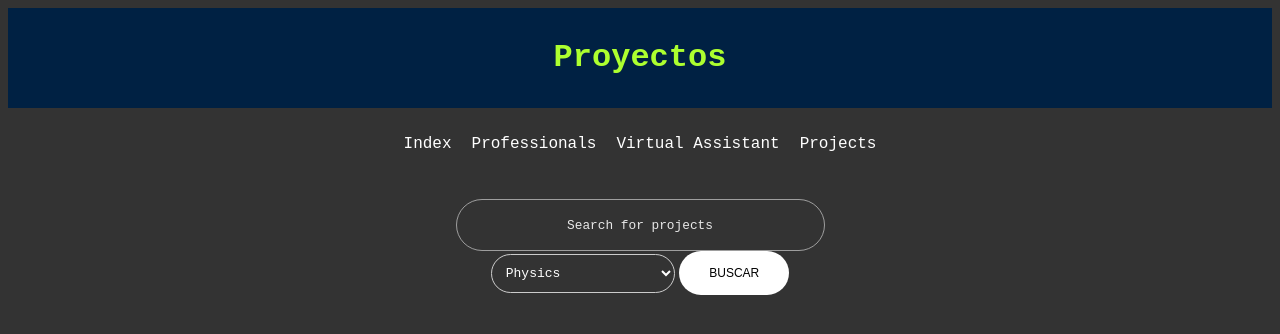
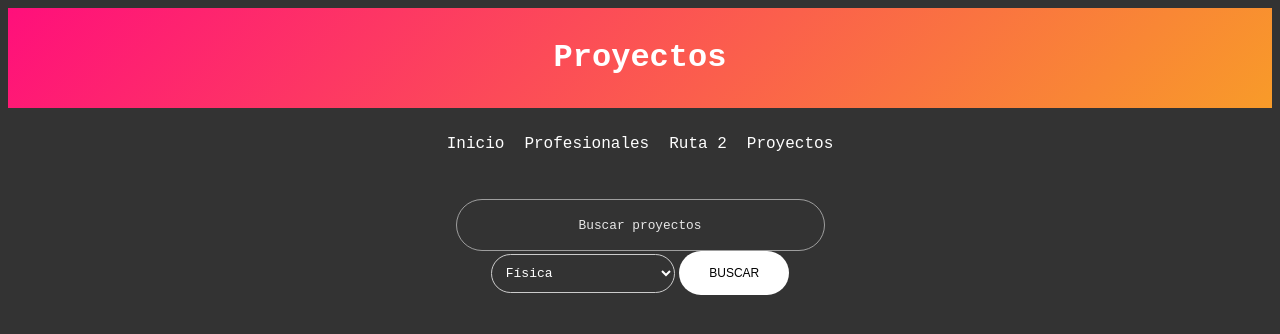
Before and after one commit to KapeParaguay/MS, a Flask app: page /proyectos in a window 1280 px wide. Shown: the top 334 px of the page. Run offline with Flask 3, Linux system fonts and the light colour scheme.

Commit message:
Add files via upload

```diff
--- a/static/styles.css
+++ b/static/styles.css
@@ -1,9 +1,11 @@
 /* Estilos para el encabezado */
 header {
-    background-color: #007BFF;
+    background: linear-gradient(-45deg, #f89b29 0%, #ff0f7b 100% );
     text-align: center;
     padding: 10px;
+    color: white;
 }
+
 body{
     background-color: #333;
 }
@@ -330,3 +332,117 @@ h4, h5{
 
     /* Otros estilos para pantallas muy pequeñas */
 }
+
+/* <reset-style> ============================ */
+a {
+    text-decoration: none;
+  }
+  /* <main-style> ============================ */
+  .menu__link {
+    color: #fff;
+    line-height: 2;
+    position: relative;
+    padding-right: 4px;
+  }
+
+  .menu__link:hover {
+    text-decoration: underline;
+  }
+
+  .menu__link::before {
+    content: '';
+    width: 6px;
+    height: 6px;
+    border-top: solid 2px #fff;
+    border-right: solid 2px #fff;
+    border-radius: 2px;
+    position: absolute;
+    top: 50%;
+    left: 100%;
+    transform: translateY(-50%) rotate(45deg);
+  }
+  .arti{
+      display: grid;
+      grid-template-columns: repeat(auto-fit, minmax(150px, 1fr));
+      gap: 16px;
+  }
+  .card {
+    position: relative;
+    display: flex;
+    align-items: center;
+    justify-content: center;
+    width: 320px;
+    box-shadow: 0 10px 20px rgba(0, 0, 0, 0.2);
+    padding: 32px;
+    overflow: hidden;
+    border-radius: 10px;
+    transition: all 0.5s cubic-bezier(0.23, 1, 0.320, 1);
+  }
+
+  .content {
+    display: flex;
+    flex-direction: column;
+    align-items: flex-start;
+    gap: 20px;
+    color: #e8e8e8;
+    transition: all 0.5s cubic-bezier(0.23, 1, 0.320, 1);
+  }
+
+  .content .heading {
+    font-weight: 700;
+    font-size: 32px;
+  }
+
+  .content .para {
+    line-height: 1.5;
+  }
+
+  .content .btn {
+    color: #e8e8e8;
+    text-decoration: none;
+    padding: 10px;
+    font-weight: 600;
+    border: none;
+    cursor: pointer;
+    background: linear-gradient(-45deg, #f89b29 0%, #ff0f7b 100% );
+    border-radius: 5px;
+    box-shadow: 0 5px 10px rgba(0, 0, 0, 0.2);
+  }
+
+  .card::before {
+    content: "";
+    position: absolute;
+    left: 0;
+    bottom: 0;
+    width: 100%;
+    height: 5px;
+    background: linear-gradient(-45deg, #f89b29 0%, #ff0f7b 100% );
+    z-index: -1;
+    transition: all 0.5s cubic-bezier(0.23, 1, 0.320, 1);
+  }
+
+  .card:hover::before {
+    height: 100%;
+  }
+
+  .card:hover {
+    box-shadow: none;
+  }
+
+  .card:hover .btn {
+    color: #212121;
+    background: #e8e8e8;
+  }
+
+  .content .btn:hover {
+    outline: 2px solid #e8e8e8;
+    background: transparent;
+    color: #e8e8e8;
+  }
+
+  .content .btn:active {
+    box-shadow: none;
+  }
+.h1n{
+    color: white;
+}
--- a/templates/index.html
+++ b/templates/index.html
@@ -8,13 +8,13 @@
 </head>
 <body>
     <header>
-        <h1>Welcome to MarketScience</h1>
+        <h1 class="h1n">Welcome to MarketScience</h1>
     </header>
     <nav>
         <ul>
             <li><a href="/">Home</a></li>
             <li><a href="/profesionales">Professionals</a></li>
-            <li><a href="/">AI Assistant</a></li>
+            <li><a href="/IA">AI assistant</a></li>
             <li><a href="/proyectos">Projects</a></li>
         </ul>
     </nav>
--- a/templates/proyectos.html
+++ b/templates/proyectos.html
@@ -8,58 +8,67 @@
 </head>
 <body>
     <header>
-        <h1>Proyectos</h1>
+        <h1 class="h1n">Proyectos</h1>
     </header>
     <nav>
         <ul>
-            <li><a href="/">Index</a></li>
-            <li><a href="/profesionales">Professionals</a></li>
-            <li><a href="/ruta2">Virtual Assistant</a></li>
-            <li><a href="/proyectos">Projects</a></li>
+            <li><a href="/">Inicio</a></li>
+            <li><a href="/profesionales">Profesionales</a></li>
+            <li><a href="/ruta2">Ruta 2</a></li>
+            <li><a href="/proyectos">Proyectos</a></li>
         </ul>
     </nav>
     <main class="main-container">
         <form method="POST">
             <div class="input-group">
                 <input required="" type="text" name="text" autocomplete="off" class="input">
-                <label class="user-label">Search for projects</label>
+                <label class="user-label">Buscar proyectos</label>
             </div>
             <select id="filtro" name="filtro">
-               <option value="Física">Physics</option>
-<option value="Química">Chemistry</option>
-<option value="Biología">Biology</option>
-<option value="Astronomía">Astronomy</option>
-<option value="Geología">Geology</option>
-<option value="Ecología">Ecology</option>
-<option value="Matemáticas">Mathematics</option>
-<option value="Informática">Computer Science</option>
-<option value="Medicina">Medicine</option>
-<option value="Psicología">Psychology</option>
-<option value="Sociología">Sociology</option>
-<option value="Antropología">Anthropology</option>
-<option value="Economía">Economics</option>
-<option value="Política">Politics</option>
-<option value="Historia">History</option>
-<option value="Lingüística">Linguistics</option>
-<option value="Ciencias del Medio Ambiente">Environmental Sciences</option>
-<option value="Neurociencia">Neuroscience</option>
-<option value="Bioquímica">Biochemistry</option>
-<option value="Genética">Genetics</option>
-<option value="Oceanografía">Oceanography</option>
-<option value="Fotónica">Photonics</option>
-<option value="Ciencias Sociales">Social Sciences</option>
-<option value="Ciencias Polares">Polar Sciences</option>
-<option value="Ingeniería">Engineering</option>
+                <option value="Física">Física</option>
+                <option value="Química">Química</option>
+                <option value="Biología">Biología</option>
+                <option value="Astronomía">Astronomía</option>
+                <option value="Geología">Geología</option>
+                <option value="Ecología">Ecología</option>
+                <option value="Matemáticas">Matemáticas</option>
+                <option value="Informática">Informática</option>
+                <option value="Medicina">Medicina</option>
+                <option value="Psicología">Psicología</option>
+                <option value="Sociología">Sociología</option>
+                <option value="Antropología">Antropología</option>
+                <option value="Economía">Economía</option>
+                <option value="Política">Política</option>
+                <option value="Historia">Historia</option>
+                <option value="Lingüística">Lingüística</option>
+                <option value="Ciencias del Medio Ambiente">Ciencias del Medio Ambiente</option>
+                <option value="Neurociencia">Neurociencia</option>
+                <option value="Bioquímica">Bioquímica</option>
+                <option value="Genética">Genética</option>
+                <option value="Oceanografía">Oceanografía</option>
+                <option value="Fotónica">Fotónica</option>
+                <option value="Ciencias Sociales">Ciencias Sociales</option>
+                <option value="Ciencias Polares">Ciencias Polares</option>
+                <option value="Ingeniería">Ingeniería</option>
             </select>
             <input class="btn" style="padding: 15px 30px; font-size: 12px;" type="submit" value="Buscar">
         </form>
         <div>
             {% if resultados %}
-            <article style="width: 35%; display: inline-block;" onclick="window.location.href='/'">
+            <ar>
                 {% for proyecto in resultados %}
-                        <li>{{ proyecto.nombre }} - {{ proyecto.descripcion }}</li>
+                <div class="card" style="display: inline-block;">
+                    <div class="content">
+                      <p class="heading">{{ proyecto.nombre }} </p>
+                      <p class="para">
+                        {{ proyecto.descripcion }}
+                      </p>
+
+                      <button class="btn">Read more</button>
+
+                    </div>
+                  </div>
                 {% endfor %}
-            </article>
             {% else %}
                 <p>{{ respuesta }}</p>
             {% endif %}
```
Also changed, not shown: templates/IA.html (added, +36 -0 lines), templates/perfil.html (+6 -6 lines), templates/profesionales.html (+46 -39 lines).
